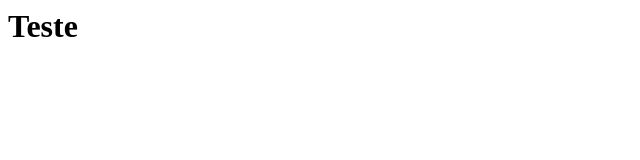
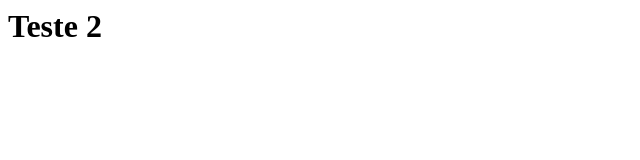
Before and after one commit to dfosco/winterns, a plain HTML site: page index.html in a window 1280 px wide. Shown: the full height of the page, 0-640 px from the left. Drawn offline with Linux system fonts and the light colour scheme.

Commit message:
Changed HTML H1

```diff
--- a/index.html
+++ b/index.html
@@ -1,6 +1,6 @@
 <html>
   <head></head>
   <body>
-    <h1>Teste</h1>
+    <h1>Teste 2</h1>
   </body>
 </html>
```
